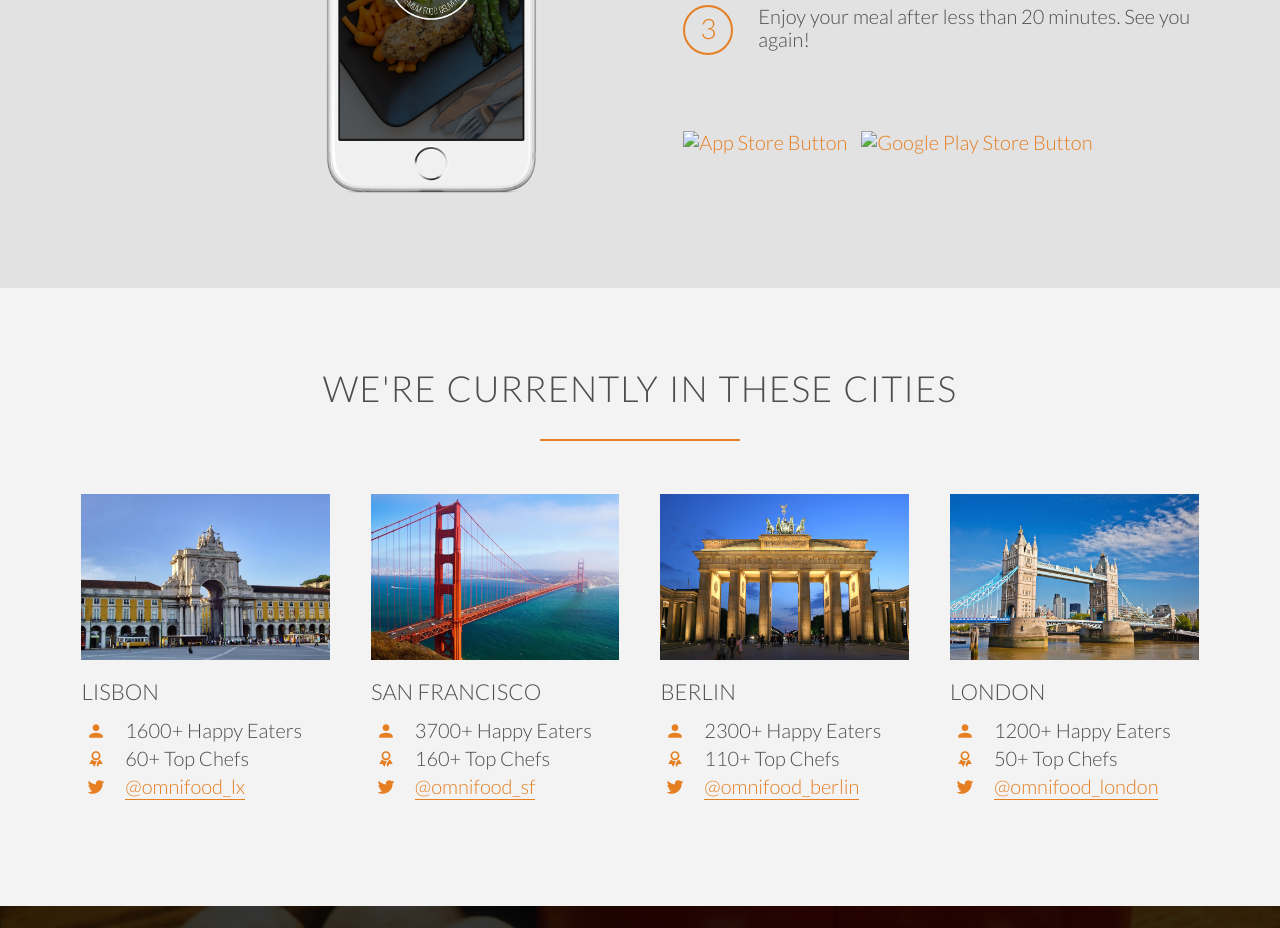
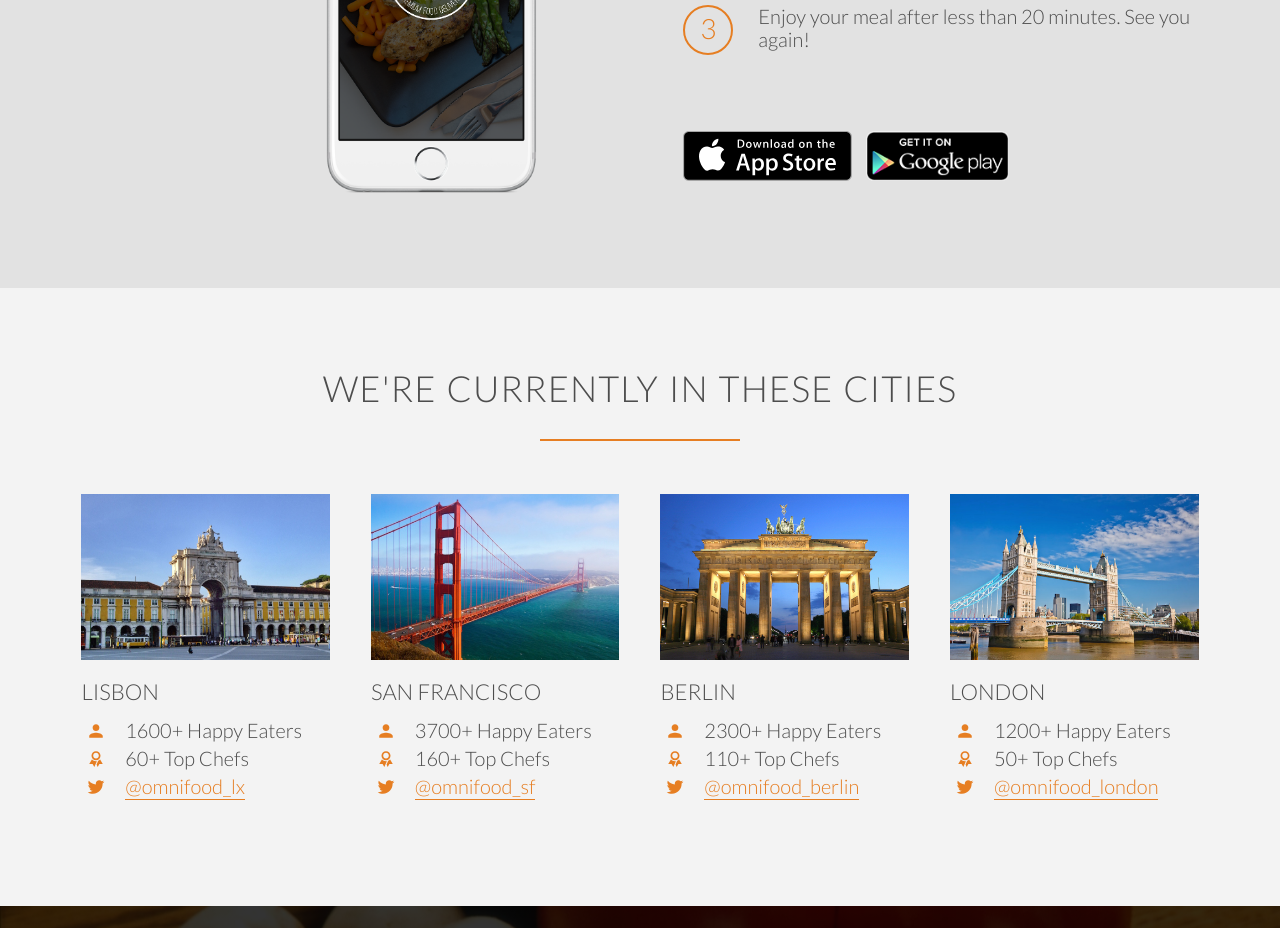
Before and after one commit to jbeckdev/OmnifoodV1, a plain HTML site: page index.html in a window 1280 px wide. Shown: the part 2440-3368 px from the top of the page. Drawn offline with nearby package versions, Linux system fonts and the light colour scheme; the site is published under a folder, as on GitHub Pages, so addresses that start at the root find nothing.

Commit message:
More fixes to file paths
Should be all good NOW. I'm sure.

```diff
--- a/index.html
+++ b/index.html
@@ -187,8 +187,8 @@
                     <p>Enjoy your meal after less than 20 minutes. See you again!</p>
                 </div>
 
-                <a href="#" class="btn-app"><img src="/resources/img/download-app.svg" alt="App Store Button"></a>
-                <a href="#" class="btn-app"><img src="/resources/img/download-app-android.png" alt="Google Play Store Button"></a>
+                <a href="#" class="btn-app"><img src="resources/img/download-app.svg" alt="App Store Button"></a>
+                <a href="#" class="btn-app"><img src="resources/img/download-app-android.png" alt="Google Play Store Button"></a>
             </div>
         </div>
     </section>
```
